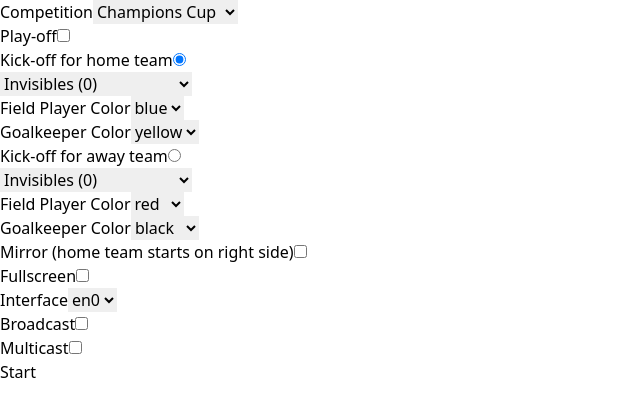
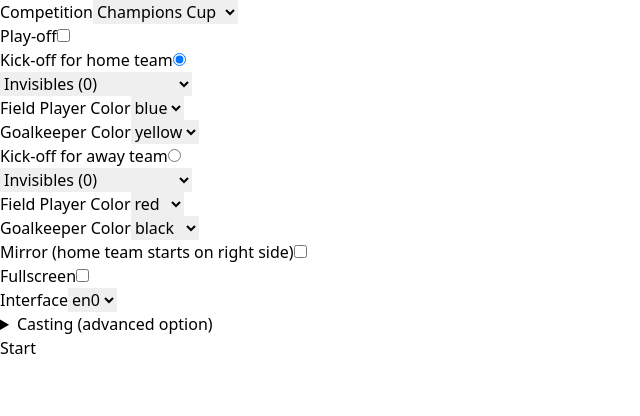
Before and after one commit to RoboCup-SPL/GameController3, a React app in the folder frontend/: page / in a window 1280 px wide. Shown: the top 416 px of the page, without its empty margins (0-640 px from the left). Built offline with nearby package versions, Linux system fonts and the light colour scheme; the HTML template or start-up script is replaced by a standard one.

Commit message:
Discourage the multicast/broadcast option
closes https://github.com/RoboCup-SPL/GameController3/issues/41

```diff
--- a/frontend/src/components/launcher/NetworkSettings.jsx
+++ b/frontend/src/components/launcher/NetworkSettings.jsx
@@ -15,6 +15,8 @@ const NetworkSettings = ({ interfaces, network, setNetwork }) => {
           ))}
         </select>
       </div>
+      <details>
+        <summary>Casting (advanced option)</summary>
         <div className="flex flex-row items-center gap-2">
           <label htmlFor="broadcast">Broadcast</label>
           <input
@@ -33,6 +35,7 @@ const NetworkSettings = ({ interfaces, network, setNetwork }) => {
             onChange={(e) => setNetwork({ ...network, multicast: e.target.checked })}
           />
         </div>
+      </details>
     </div>
   );
 };
```
Lines whose indentation alone changed are shown as unchanged.
